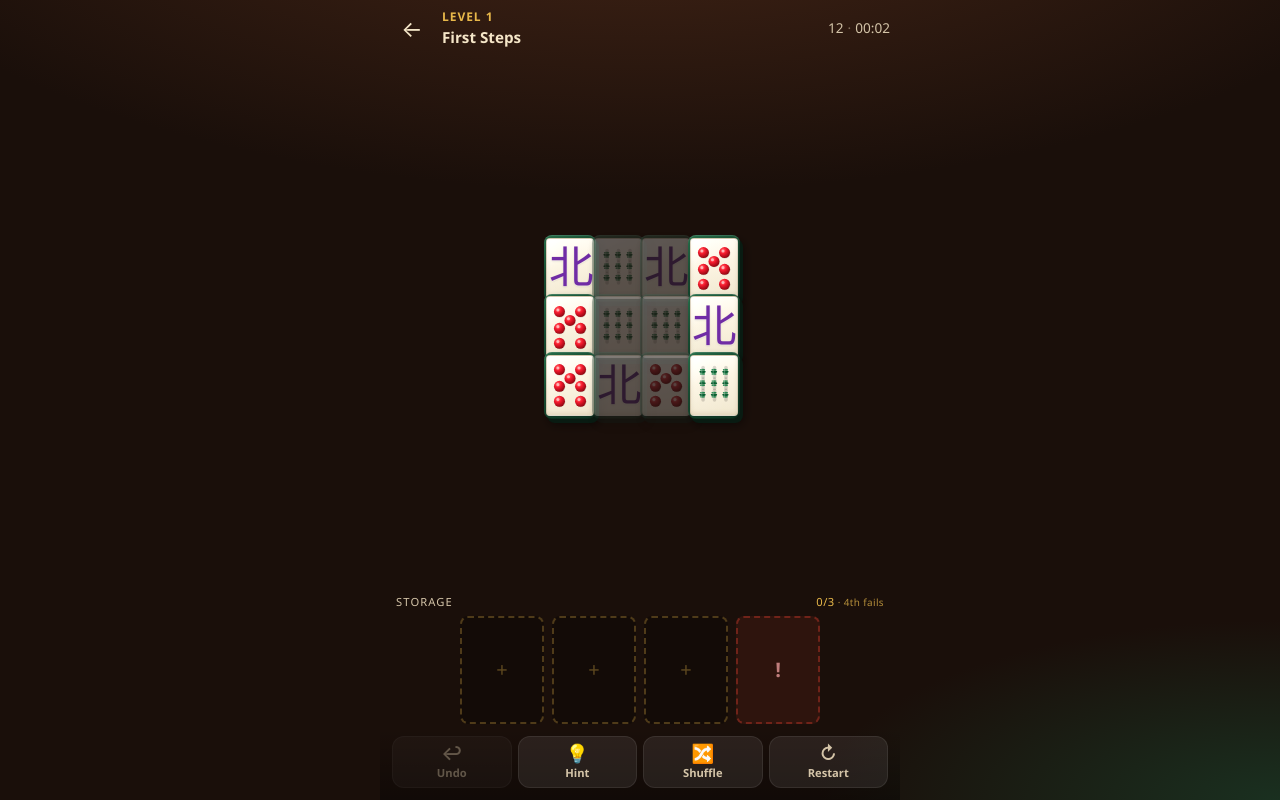
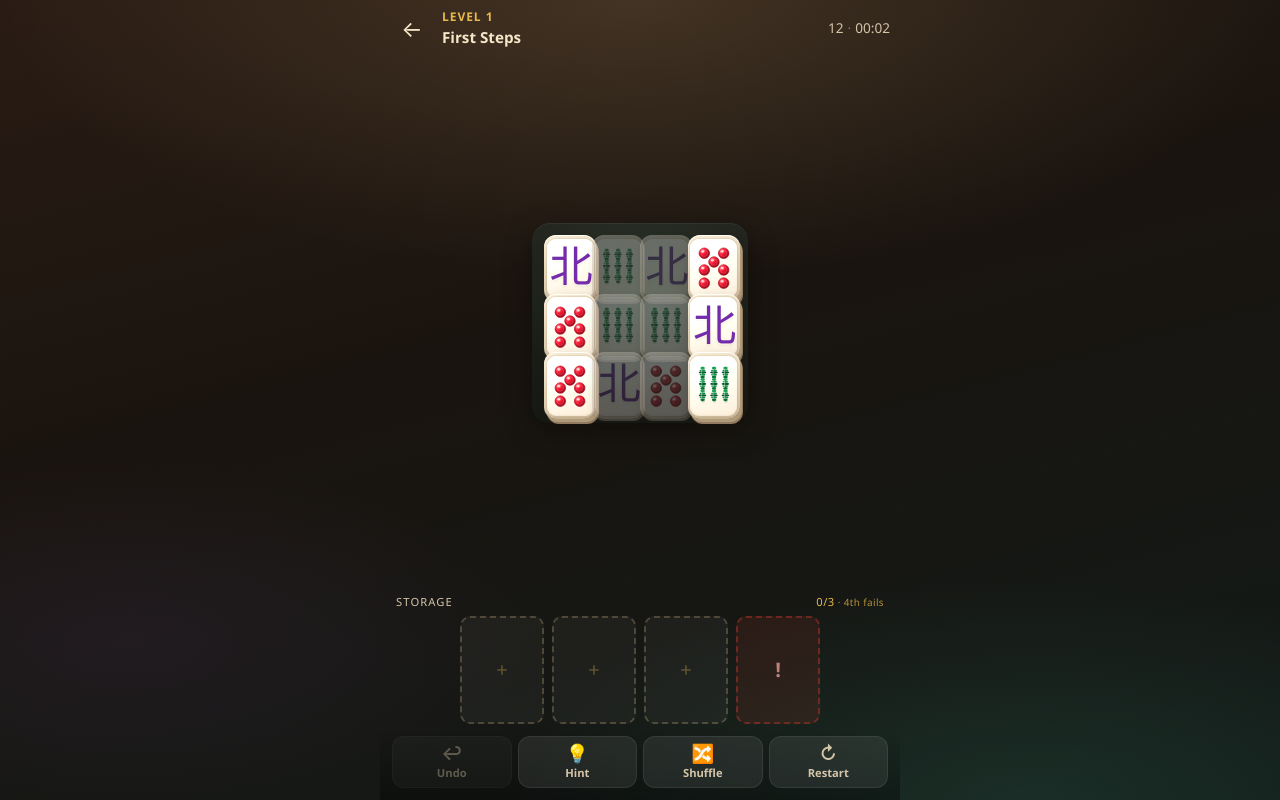
Before and after one commit to sszettella/mahjong, a React (Vite) app: page / in a window 1280 px wide. Both pictures are taken after a click on the button "Start Level 1". Built offline with nearby package versions, Linux system fonts and the light colour scheme.

Commit message:
Restyle tiles toward Vita Mahjong soft bone aesthetic
Rounded porcelain faces, warm 3D extrusion, glossy gems/bamboo,
softer selection rings, and a zen felt board backdrop.

```diff
--- a/src/App.css
+++ b/src/App.css
@@ -439,70 +439,95 @@
   display: flex;
   align-items: center;
   justify-content: center;
-  padding: 4px 8px;
+  padding: 8px 10px;
 }
 
 .board {
   position: relative;
   margin: auto;
   flex-shrink: 0;
+  /* Soft felt pad under the layout */
+  padding: 10px;
+  border-radius: 18px;
+  background:
+    radial-gradient(ellipse 80% 70% at 50% 40%, rgba(80, 140, 100, 0.22), transparent 70%),
+    linear-gradient(180deg, rgba(40, 55, 48, 0.45), rgba(20, 28, 24, 0.55));
+  box-shadow:
+    inset 0 1px 0 rgba(255, 255, 255, 0.06),
+    0 8px 28px rgba(0, 0, 0, 0.35);
 }
 
-/* —— Tiles (premium bone / lacquer look) —— */
+/* —— Tiles (Vita-inspired soft bone / glossy mobile look) —— */
 .mahjong-tile {
   position: absolute;
   border: none;
   padding: 0;
-  border-radius: 8px;
-  /* Side wall (jade-green edge like classic tiles) */
+  border-radius: 12px;
+  /* Soft extruded body — warm taupe like Vita classic sets */
   background:
-    linear-gradient(145deg, #2a6b4a 0%, #1a4a32 40%, #0f3222 100%);
+    linear-gradient(160deg, #efe6d4 0%, #d8cbb4 45%, #c4b49a 100%);
   box-shadow:
-    3px 4px 0 #0a1a12,
-    4px 6px 10px rgba(0, 0, 0, 0.45),
-    inset 0 1px 0 rgba(255, 255, 255, 0.12),
-    inset -1px -1px 0 rgba(0, 0, 0, 0.25);
+    0 1px 0 rgba(255, 255, 255, 0.65) inset,
+    0 -2px 0 rgba(90, 70, 45, 0.12) inset,
+    2px 3px 0 #a89478,
+    3px 5px 0 #8a7660,
+    4px 8px 14px rgba(30, 20, 10, 0.35);
   display: flex;
   align-items: center;
   justify-content: center;
   transition:
-    transform 0.12s ease,
-    box-shadow 0.12s ease,
-    filter 0.12s ease;
+    transform 0.14s cubic-bezier(0.34, 1.2, 0.64, 1),
+    box-shadow 0.14s ease,
+    filter 0.14s ease;
   -webkit-user-select: none;
   touch-action: manipulation;
 }
 
-/* Ivory face plate — large fill so art can go bold edge-to-edge */
+/* Bright porcelain face */
 .mahjong-tile .tile-face {
-  width: 92%;
-  height: 92%;
-  border-radius: 4px;
-  border: 1px solid rgba(90, 70, 40, 0.22);
+  width: 90%;
+  height: 90%;
+  border-radius: 9px;
+  border: none;
   display: flex;
   align-items: center;
   justify-content: center;
-  background:
-    linear-gradient(165deg, #fffef9 0%, #f7f0e0 42%, #ebe2cc 100%);
-  box-shadow:
-    inset 0 1px 0 rgba(255, 255, 255, 0.95),
-    inset 0 -2px 4px rgba(120, 90, 40, 0.12),
-    0 1px 2px rgba(0, 0, 0, 0.12);
+  background: transparent;
+  box-shadow: none;
+  position: relative;
+  overflow: visible;
+}
+
+.mahjong-tile .tile-face-inner {
+  width: 100%;
+  height: 100%;
+  border-radius: 9px;
+  display: flex;
+  align-items: center;
+  justify-content: center;
   position: relative;
   overflow: hidden;
+  background:
+    radial-gradient(ellipse 90% 70% at 30% 20%, #ffffff 0%, transparent 55%),
+    linear-gradient(165deg, #ffffff 0%, #fbf6ec 48%, #f0e6d4 100%);
+  box-shadow:
+    inset 0 1px 0 rgba(255, 255, 255, 1),
+    inset 0 -1px 2px rgba(140, 110, 70, 0.1),
+    0 0 0 1px rgba(180, 150, 110, 0.22);
 }
 
 .mahjong-tile .tile-face-sheen {
   position: absolute;
   inset: 0;
   background: linear-gradient(
-    125deg,
-    rgba(255, 255, 255, 0.55) 0%,
-    rgba(255, 255, 255, 0.08) 28%,
-    transparent 48%
+    118deg,
+    rgba(255, 255, 255, 0.75) 0%,
+    rgba(255, 255, 255, 0.15) 22%,
+    transparent 42%
   );
   pointer-events: none;
   z-index: 1;
+  border-radius: inherit;
 }
 
 .mahjong-tile .tile-pattern,
@@ -516,77 +541,92 @@
   display: none;
 }
 
-/* Free tiles feel slightly elevated */
+/* Free tiles — soft lift + glow (Vita “available” feel) */
 .mahjong-tile.free {
-  filter: saturate(1.08) brightness(1.02);
+  filter: saturate(1.12) brightness(1.04);
 }
 
 .mahjong-tile.free:active {
-  transform: scale(0.96);
+  transform: scale(0.95);
   box-shadow:
-    1px 2px 0 #0a1a12,
-    2px 3px 6px rgba(0, 0, 0, 0.4);
+    0 1px 0 rgba(255, 255, 255, 0.5) inset,
+    1px 2px 0 #a89478,
+    2px 4px 8px rgba(30, 20, 10, 0.3);
 }
 
 .mahjong-tile.blocked {
-  filter: brightness(0.78) saturate(0.72) contrast(0.95);
+  filter: brightness(0.82) saturate(0.78) contrast(0.96);
+  box-shadow:
+    0 1px 0 rgba(255, 255, 255, 0.35) inset,
+    1px 2px 0 #9a8a74,
+    2px 4px 8px rgba(30, 20, 10, 0.28);
 }
 
 .mahjong-tile.selected {
-  outline: 3px solid var(--gold);
-  outline-offset: 2px;
-  transform: translateY(-4px) scale(1.04);
+  outline: none;
+  transform: translateY(-5px) scale(1.06);
   box-shadow:
-    3px 8px 0 #0a1a12,
-    0 0 20px rgba(232, 184, 74, 0.65),
-    4px 10px 18px rgba(0, 0, 0, 0.4);
+    0 0 0 3px #fff,
+    0 0 0 6px rgba(255, 196, 72, 0.95),
+    0 0 24px rgba(255, 200, 80, 0.55),
+    3px 10px 0 #a89478,
+    5px 14px 20px rgba(30, 20, 10, 0.4);
   z-index: 500 !important;
-  filter: saturate(1.15) brightness(1.06);
+  filter: saturate(1.18) brightness(1.08);
 }
 
 .mahjong-tile.hinted {
-  outline: 3px solid var(--jade-bright);
-  outline-offset: 2px;
-  animation: hintPulse 1s ease infinite;
+  outline: none;
+  box-shadow:
+    0 0 0 3px #fff,
+    0 0 0 6px rgba(72, 210, 140, 0.95),
+    0 0 22px rgba(72, 210, 140, 0.5),
+    2px 4px 0 #a89478,
+    3px 6px 12px rgba(30, 20, 10, 0.3);
+  animation: hintPulse 1.1s ease infinite;
   z-index: 400 !important;
 }
 
-/* Face glyphs — oversized to fill the ivory face */
+/* Face glyphs */
 .tile-symbol {
-  font-size: clamp(1.35rem, 7.5vw, 2.1rem);
+  font-size: clamp(1.4rem, 7.8vw, 2.2rem);
   font-weight: 900;
   line-height: 0.9;
-  font-family: 'Songti SC', 'STSong', 'Noto Serif SC', 'Hiragino Mincho ProN', serif;
+  font-family: 'Songti SC', 'STSong', 'Noto Serif SC', 'Hiragino Mincho ProN', 'PingFang SC', serif;
+  -webkit-text-stroke: 0.3px rgba(0, 0, 0, 0.08);
   text-shadow:
-    0 1px 0 rgba(255, 255, 255, 0.35),
-    0 1px 2px rgba(0, 0, 0, 0.12);
+    0 1px 0 rgba(255, 255, 255, 0.55),
+    0 2px 3px rgba(0, 0, 0, 0.08);
 }
 
 .tile-symbol.honor {
-  font-size: clamp(1.85rem, 9.5vw, 2.65rem);
+  font-size: clamp(2rem, 10.5vw, 2.85rem);
   font-weight: 900;
-  letter-spacing: -0.03em;
-  transform: scale(1.05);
+  letter-spacing: -0.04em;
+}
+
+.tile-symbol.honor-wind {
+  font-size: clamp(1.9rem, 10vw, 2.7rem);
 }
 
 .tile-symbol.honor-red {
-  color: #c8102e !important;
+  color: #e01830 !important;
   text-shadow:
-    0 0 1px #8b0000,
-    0 1px 0 rgba(255, 255, 255, 0.25),
-    0 2px 3px rgba(160, 0, 0, 0.2);
+    0 0 0.5px #8b0010,
+    0 1px 0 rgba(255, 255, 255, 0.4),
+    0 2px 4px rgba(180, 0, 30, 0.18);
 }
 
 .tile-symbol.honor-green {
-  color: #0d8a45 !important;
+  color: #12a050 !important;
   text-shadow:
-    0 0 1px #064d26,
-    0 1px 0 rgba(255, 255, 255, 0.3),
-    0 2px 3px rgba(0, 80, 40, 0.2);
+    0 0 0.5px #064d26,
+    0 1px 0 rgba(255, 255, 255, 0.4),
+    0 2px 4px rgba(0, 100, 50, 0.16);
 }
 
 .tile-symbol.honor-special {
-  font-size: clamp(1.65rem, 8.5vw, 2.35rem);
+  font-size: clamp(1.7rem, 9vw, 2.45rem);
 }
 
 .tile-char-stack {
@@ -594,32 +634,31 @@
   flex-direction: column;
   align-items: center;
   justify-content: center;
-  gap: 0;
-  line-height: 0.88;
-  width: 96%;
-  height: 96%;
-  transform: scale(1.08);
+  gap: 1px;
+  line-height: 0.86;
+  width: 100%;
+  height: 100%;
 }
 
 .tile-char-stack .char-num {
-  font-size: clamp(1.15rem, 6vw, 1.7rem);
+  font-size: clamp(1.25rem, 6.5vw, 1.85rem);
   font-weight: 900;
-  color: #c8102e;
+  color: #e01830;
   font-family: 'Songti SC', 'STSong', 'Noto Serif SC', 'Hiragino Mincho ProN', serif;
-  text-shadow: 0 1px 0 rgba(255, 255, 255, 0.3);
+  text-shadow: 0 1px 0 rgba(255, 255, 255, 0.45);
 }
 
 .tile-char-label {
-  font-size: clamp(1.05rem, 5.5vw, 1.55rem);
+  font-size: clamp(1.15rem, 6vw, 1.7rem);
   font-weight: 900;
-  color: #c8102e;
+  color: #e01830;
   font-family: 'Songti SC', 'STSong', 'Noto Serif SC', 'Hiragino Mincho ProN', serif;
   letter-spacing: 0.02em;
 }
 
 .tile-pattern {
-  width: 96%;
-  height: 96%;
+  width: 94%;
+  height: 94%;
   overflow: visible;
 }
 
@@ -627,21 +666,25 @@
   width: 72%;
   height: 78%;
   border: 4.5px solid #2a2a32;
-  border-radius: 3px;
-  box-shadow: inset 0 0 0 1px rgba(255, 255, 255, 0.2);
+  border-radius: 8px;
+  box-shadow: inset 0 0 0 1px rgba(255, 255, 255, 0.25);
 }
 
 @keyframes hintPulse {
   0%,
   100% {
     box-shadow:
-      3px 4px 0 #0a1a12,
-      0 0 10px rgba(61, 184, 122, 0.55);
+      0 0 0 3px #fff,
+      0 0 0 6px rgba(72, 210, 140, 0.85),
+      0 0 14px rgba(72, 210, 140, 0.4),
+      2px 4px 0 #a89478;
   }
   50% {
     box-shadow:
-      3px 4px 0 #0a1a12,
-      0 0 22px rgba(61, 184, 122, 0.9);
+      0 0 0 3px #fff,
+      0 0 0 7px rgba(72, 210, 140, 1),
+      0 0 28px rgba(72, 210, 140, 0.65),
+      2px 4px 0 #a89478;
   }
 }
 
@@ -726,8 +769,13 @@
   z-index: 1 !important;
   pointer-events: none;
   cursor: default;
-  /* Keep premium look at small size */
-  border-radius: 7px;
+  border-radius: 10px;
+}
+
+.storage-slot-empty {
+  border-radius: 10px !important;
+  background: rgba(255, 255, 255, 0.04) !important;
+  border: 2px dashed rgba(255, 220, 160, 0.22) !important;
 }
 
 .storage-tile-static {
--- a/src/components/TileFace.tsx
+++ b/src/components/TileFace.tsx
@@ -1,68 +1,83 @@
+import { useId } from 'react'
 import type { BoardTile, TileFace as Face } from '../types'
 
-/** Soft radial “gem” circle for circles/dots suit */
+/** Vita-style gem circle — soft rings + glossy core */
 function Dot({
   cx,
   cy,
   r,
   tone,
+  gid,
 }: {
   cx: number
   cy: number
   r: number
   tone: 'red' | 'blue'
+  gid: string
 }) {
-  const id = `dg-${tone}`
   return (
     <g>
-      <circle cx={cx + 0.8} cy={cy + 1} r={r} fill="rgba(0,0,0,0.18)" />
-      <circle cx={cx} cy={cy} r={r} fill={`url(#${id})`} />
+      <circle cx={cx + 0.6} cy={cy + 1.1} r={r * 1.02} fill="rgba(40,30,20,0.14)" />
       <circle
+        cx={cx}
+        cy={cy}
+        r={r}
+        fill={`url(#${gid}-dot-${tone})`}
+        stroke={tone === 'red' ? '#9a1020' : '#0d3d8a'}
+        strokeWidth={r * 0.12}
+      />
+      <circle
+        cx={cx}
+        cy={cy}
+        r={r * 0.62}
+        fill="none"
+        stroke="rgba(255,255,255,0.35)"
+        strokeWidth={r * 0.08}
+      />
+      <ellipse
         cx={cx - r * 0.28}
-        cy={cy - r * 0.3}
-        r={r * 0.28}
-        fill="rgba(255,255,255,0.55)"
+        cy={cy - r * 0.32}
+        rx={r * 0.32}
+        ry={r * 0.22}
+        fill="rgba(255,255,255,0.7)"
       />
     </g>
   )
 }
 
-function DotsPattern({ n }: { n: number; color: string }) {
-  // Classic: 1,5,7,9 red · 2,3,4,6,8 blue
+function DotsPattern({ n }: { n: number }) {
+  const gid = useId().replace(/:/g, '')
   const useTone: 'red' | 'blue' = [1, 5, 7, 9].includes(n) ? 'red' : 'blue'
-
-  // Positions pushed toward edges so the face reads fuller
   const positions: Record<number, [number, number][]> = {
     1: [[50, 50]],
-    2: [[50, 24], [50, 76]],
-    3: [[50, 18], [50, 50], [50, 82]],
-    4: [[26, 24], [74, 24], [26, 76], [74, 76]],
-    5: [[26, 24], [74, 24], [50, 50], [26, 76], [74, 76]],
-    6: [[26, 18], [74, 18], [26, 50], [74, 50], [26, 82], [74, 82]],
-    7: [[26, 14], [74, 14], [50, 34], [26, 52], [74, 52], [26, 86], [74, 86]],
-    8: [[26, 12], [74, 12], [26, 36], [74, 36], [26, 64], [74, 64], [26, 88], [74, 88]],
-    9: [[22, 14], [50, 14], [78, 14], [22, 50], [50, 50], [78, 50], [22, 86], [50, 86], [78, 86]],
+    2: [[50, 26], [50, 74]],
+    3: [[50, 20], [50, 50], [50, 80]],
+    4: [[28, 26], [72, 26], [28, 74], [72, 74]],
+    5: [[28, 26], [72, 26], [50, 50], [28, 74], [72, 74]],
+    6: [[28, 20], [72, 20], [28, 50], [72, 50], [28, 80], [72, 80]],
+    7: [[28, 16], [72, 16], [50, 36], [28, 54], [72, 54], [28, 84], [72, 84]],
+    8: [[28, 14], [72, 14], [28, 38], [72, 38], [28, 62], [72, 62], [28, 86], [72, 86]],
+    9: [[24, 16], [50, 16], [76, 16], [24, 50], [50, 50], [76, 50], [24, 84], [50, 84], [76, 84]],
   }
   const pts = positions[n] ?? positions[1]
-  // Larger gems — bold fill of the face
-  const r = n >= 8 ? 11 : n >= 6 ? 12.5 : n === 1 ? 22 : n <= 3 ? 15 : 13.5
+  const r = n >= 8 ? 10.5 : n >= 6 ? 12 : n === 1 ? 24 : n <= 3 ? 14.5 : 13
 
   return (
     <svg className="tile-pattern" viewBox="0 0 100 100" aria-hidden>
       <defs>
-        <radialGradient id="dg-red" cx="35%" cy="30%" r="70%">
-          <stop offset="0%" stopColor="#ff6b6b" />
-          <stop offset="45%" stopColor="#e11d2e" />
-          <stop offset="100%" stopColor="#8b0a14" />
+        <radialGradient id={`${gid}-dot-red`} cx="32%" cy="28%" r="72%">
+          <stop offset="0%" stopColor="#ff8a8a" />
+          <stop offset="40%" stopColor="#e82038" />
+          <stop offset="100%" stopColor="#8c0c1c" />
         </radialGradient>
-        <radialGradient id="dg-blue" cx="35%" cy="30%" r="70%">
-          <stop offset="0%" stopColor="#6eb6ff" />
-          <stop offset="45%" stopColor="#1a6fd4" />
-          <stop offset="100%" stopColor="#0a3a7a" />
+        <radialGradient id={`${gid}-dot-blue`} cx="32%" cy="28%" r="72%">
+          <stop offset="0%" stopColor="#8ec5ff" />
+          <stop offset="40%" stopColor="#1f78e8" />
+          <stop offset="100%" stopColor="#0a3a8c" />
         </radialGradient>
       </defs>
       {pts.map(([cx, cy], i) => (
-        <Dot key={i} cx={cx} cy={cy} r={r} tone={useTone} />
+        <Dot key={i} cx={cx} cy={cy} r={r} tone={useTone} gid={gid} />
       ))}
     </svg>
   )
@@ -73,22 +88,23 @@
   y0,
   y1,
   thin,
+  gid,
 }: {
   x: number
   y0: number
   y1: number
   thin?: boolean
+  gid: string
 }) {
-  const w = thin ? 8 : 11
+  const w = thin ? 9 : 12
   return (
     <g>
-      {/* shadow */}
       <line
         x1={x + 1.2}
-        y1={y0 + 1.2}
+        y1={y0 + 1}
         x2={x + 1.2}
-        y2={y1 + 1.2}
-        stroke="rgba(0,0,0,0.15)"
+        y2={y1 + 1}
+        stroke="rgba(20,50,30,0.18)"
         strokeWidth={w}
         strokeLinecap="round"
       />
@@ -97,29 +113,44 @@
         y1={y0}
         x2={x}
         y2={y1}
-        stroke="url(#bambooGrad)"
+        stroke={`url(#${gid}-bam)`}
         strokeWidth={w}
         strokeLinecap="round"
       />
-      {/* joint nodes */}
-      <ellipse cx={x} cy={(y0 + y1) / 2} rx={w * 0.9} ry={2.8} fill="#0d5c32" />
-      <ellipse cx={x} cy={y0 + (y1 - y0) * 0.28} rx={w * 0.75} ry={2} fill="#1a7a45" opacity={0.9} />
-      <ellipse cx={x} cy={y0 + (y1 - y0) * 0.72} rx={w * 0.75} ry={2} fill="#1a7a45" opacity={0.9} />
-      {/* highlight */}
+      {/* leaf-like tips */}
+      <ellipse cx={x} cy={y0 + 1} rx={w * 0.55} ry={w * 0.35} fill="#1f9a52" />
+      <ellipse cx={x} cy={y1 - 1} rx={w * 0.55} ry={w * 0.35} fill="#0f6b38" />
+      {/* joints */}
+      <ellipse cx={x} cy={(y0 + y1) / 2} rx={w * 0.95} ry={2.6} fill="#0a5230" />
+      <ellipse
+        cx={x}
+        cy={y0 + (y1 - y0) * 0.28}
+        rx={w * 0.78}
+        ry={1.9}
+        fill="#178a48"
+      />
+      <ellipse
+        cx={x}
+        cy={y0 + (y1 - y0) * 0.72}
+        rx={w * 0.78}
+        ry={1.9}
+        fill="#178a48"
+      />
       <line
         x1={x - w * 0.22}
-        y1={y0 + 3}
+        y1={y0 + 4}
         x2={x - w * 0.22}
-        y2={y1 - 3}
-        stroke="rgba(255,255,255,0.35)"
-        strokeWidth={1.8}
+        y2={y1 - 4}
+        stroke="rgba(255,255,255,0.45)"
+        strokeWidth={2}
         strokeLinecap="round"
       />
     </g>
   )
 }
 
-function BambooPattern({ n }: { n: number; color: string }) {
+function BambooPattern({ n }: { n: number }) {
+  const gid = useId().replace(/:/g, '')
   const cols = n <= 3 ? n : 3
   const rows = Math.ceil(n / cols)
   const sticks: { x: number; y0: number; y1: number }[] = []
@@ -137,43 +168,54 @@
   return (
     <svg className="tile-pattern" viewBox="0 0 100 100" aria-hidden>
       <defs>
-        <linearGradient id="bambooGrad" x1="0" y1="0" x2="1" y2="0">
-          <stop offset="0%" stopColor="#0f6b38" />
-          <stop offset="40%" stopColor="#2db86a" />
-          <stop offset="100%" stopColor="#0a4d28" />
+        <linearGradient id={`${gid}-bam`} x1="0" y1="0" x2="1" y2="0">
+          <stop offset="0%" stopColor="#0c5c30" />
+          <stop offset="35%" stopColor="#34c974" />
+          <stop offset="70%" stopColor="#1a9a52" />
+          <stop offset="100%" stopColor="#0a4a28" />
         </linearGradient>
       </defs>
       {sticks.map((s, i) => (
-        <BambooStick key={i} {...s} thin={n >= 7} />
+        <BambooStick key={i} {...s} thin={n >= 7} gid={gid} />
       ))}
     </svg>
   )
 }
 
 function BambooBird() {
+  const gid = useId().replace(/:/g, '')
   return (
     <svg className="tile-pattern" viewBox="0 0 100 100" aria-hidden>
       <defs>
-        <linearGradient id="birdGrad" x1="0" y1="0" x2="0" y2="1">
-          <stop offset="0%" stopColor="#3dd87a" />
-          <stop offset="100%" stopColor="#0f6b38" />
+        <linearGradient id={`${gid}-bird`} x1="0" y1="0" x2="0" y2="1">
+          <stop offset="0%" stopColor="#5aef9a" />
+          <stop offset="55%" stopColor="#22b86a" />
+          <stop offset="100%" stopColor="#0d6b38" />
         </linearGradient>
+        <radialGradient id={`${gid}-belly`} cx="40%" cy="35%" r="65%">
+          <stop offset="0%" stopColor="#b8f5d0" />
+          <stop offset="100%" stopColor="#2db86a" />
+        </radialGradient>
       </defs>
-      {/* scaled-up peacock / bird mark fills the face */}
-      <ellipse cx={50} cy={58} rx={24} ry={28} fill="url(#birdGrad)" />
-      <ellipse cx={50} cy={34} rx={16} ry={18} fill="#1a8f4a" />
-      <circle cx={44} cy={31} r={3} fill="#0a2e18" />
+      {/* soft ground shadow */}
+      <ellipse cx={50} cy={90} rx={28} ry={5} fill="rgba(40,30,20,0.1)" />
+      <ellipse cx={50} cy={60} rx={26} ry={30} fill={`url(#${gid}-bird)`} />
+      <ellipse cx={50} cy={62} rx={16} ry={18} fill={`url(#${gid}-belly)`} opacity={0.85} />
+      <ellipse cx={50} cy={34} rx={17} ry={19} fill="#1f9a52" />
+      <circle cx={44} cy={31} r={3.2} fill="#0a2e18" />
+      <circle cx={45} cy={30} r={1.1} fill="#fff" />
       <path
-        d="M50 14 C62 0, 82 6, 84 24 C68 18, 56 22, 50 32 Z"
-        fill="#2db86a"
+        d="M50 12 C64 -2, 86 6, 86 26 C70 18, 58 22, 50 34 Z"
+        fill="#3dd87a"
       />
       <path
-        d="M50 14 C38 0, 18 6, 16 24 C32 18, 44 22, 50 32 Z"
-        fill="#1f9a52"
+        d="M50 12 C36 -2, 14 6, 14 26 C30 18, 42 22, 50 34 Z"
+        fill="#28b86a"
       />
-      <path d="M66 64 Q88 74 78 92 Q64 78 62 70 Z" fill="#0f6b38" />
-      <path d="M34 64 Q12 74 22 92 Q36 78 38 70 Z" fill="#0f6b38" />
-      <circle cx={78} cy={24} r={4.5} fill="#e11d2e" />
+      <path d="M68 66 Q92 76 80 94 Q66 80 64 72 Z" fill="#0d6b38" />
+      <path d="M32 66 Q8 76 20 94 Q34 80 36 72 Z" fill="#0d6b38" />
+      <circle cx={80} cy={24} r={5} fill="#e82038" stroke="#fff" strokeWidth={1.2} />
+      <path d="M58 36 L68 34" stroke="#0a2e18" strokeWidth={2.2} strokeLinecap="round" />
     </svg>
   )
 }
@@ -188,35 +230,38 @@
 }
 
 function WhiteDragon() {
+  const gid = useId().replace(/:/g, '')
   return (
     <svg className="tile-pattern" viewBox="0 0 100 100" aria-hidden>
       <defs>
-        <linearGradient id="wdFrame" x1="0" y1="0" x2="1" y2="1">
-          <stop offset="0%" stopColor="#2a2a32" />
-          <stop offset="50%" stopColor="#5a5a68" />
-          <stop offset="100%" stopColor="#1a1a22" />
+        <linearGradient id={`${gid}-wd`} x1="0" y1="0" x2="1" y2="1">
+          <stop offset="0%" stopColor="#3a3a44" />
+          <stop offset="50%" stopColor="#6a6a78" />
+          <stop offset="100%" stopColor="#1e1e28" />
         </linearGradient>
       </defs>
       <rect
-        x={10}
-        y={8}
-        width={80}
-        height={84}
-        rx={5}
+        x={12}
+        y={10}
+        width={76}
+        height={80}
+        rx={8}
         fill="none"
-        stroke="url(#wdFrame)"
-        strokeWidth={9}
+        stroke={`url(#${gid}-wd)`}
+        strokeWidth={8}
       />
       <rect
-        x={20}
-        y={18}
-        width={60}
-        height={64}
-        rx={2}
+        x={22}
+        y={20}
+        width={56}
+        height={60}
+        rx={4}
         fill="none"
-        stroke="rgba(0,0,0,0.12)"
-        strokeWidth={2.5}
+        stroke="rgba(0,0,0,0.1)"
+        strokeWidth={2}
       />
+      {/* soft inner fill so it reads as porcelain */}
+      <rect x={24} y={22} width={52} height={56} rx={3} fill="rgba(255,255,255,0.35)" />
     </svg>
   )
 }
@@ -240,6 +285,7 @@
         isRed ? 'honor-red' : '',
         isGreen ? 'honor-green' : '',
         suit === 'flowers' || suit === 'seasons' ? 'honor-special' : '',
+        suit === 'winds' ? 'honor-wind' : '',
       ]
         .filter(Boolean)
         .join(' ')}
@@ -253,27 +299,23 @@
 export function renderFaceDecor(face: Face) {
   const { suit, value, symbol, color } = face
 
-  if (suit === 'dots') {
-    return <DotsPattern n={value} color={color} />
-  }
+  if (suit === 'dots') return <DotsPattern n={value} />
   if (suit === 'bamboo') {
     if (value === 1) return <BambooBird />
-    return <BambooPattern n={value} color={color} />
+    return <BambooPattern n={value} />
   }
-  if (suit === 'characters') {
-    return <CharStack symbol={symbol} />
-  }
-  if (suit === 'dragons' && value === 2) {
-    return <WhiteDragon />
-  }
+  if (suit === 'characters') return <CharStack symbol={symbol} />
+  if (suit === 'dragons' && value === 2) return <WhiteDragon />
   return <HonorGlyph symbol={symbol} color={color} suit={suit} />
 }
 
 export function TileFaceContent({ tile }: { tile: BoardTile }) {
   return (
     <span className={`tile-face suit-face-${tile.face.suit}`}>
-      <span className="tile-face-sheen" aria-hidden />
-      {renderFaceDecor(tile.face)}
+      <span className="tile-face-inner">
+        <span className="tile-face-sheen" aria-hidden />
+        {renderFaceDecor(tile.face)}
+      </span>
     </span>
   )
 }
--- a/src/index.css
+++ b/src/index.css
@@ -51,10 +51,12 @@
 body {
   margin: 0;
   min-width: 320px;
+  /* Soft “zen table” — closer to polished mobile mahjong apps */
   background:
-    radial-gradient(ellipse 120% 80% at 50% -20%, #4a2818 0%, transparent 55%),
-    radial-gradient(ellipse 80% 50% at 100% 100%, #1a3020 0%, transparent 45%),
-    var(--bg);
+    radial-gradient(ellipse 100% 70% at 50% 0%, rgba(255, 210, 140, 0.14) 0%, transparent 50%),
+    radial-gradient(ellipse 80% 55% at 80% 100%, rgba(60, 140, 110, 0.18) 0%, transparent 50%),
+    radial-gradient(ellipse 70% 50% at 10% 80%, rgba(120, 80, 160, 0.1) 0%, transparent 45%),
+    linear-gradient(165deg, #2a1c14 0%, #1a140f 40%, #121a18 100%);
 }
 
 button {
```
